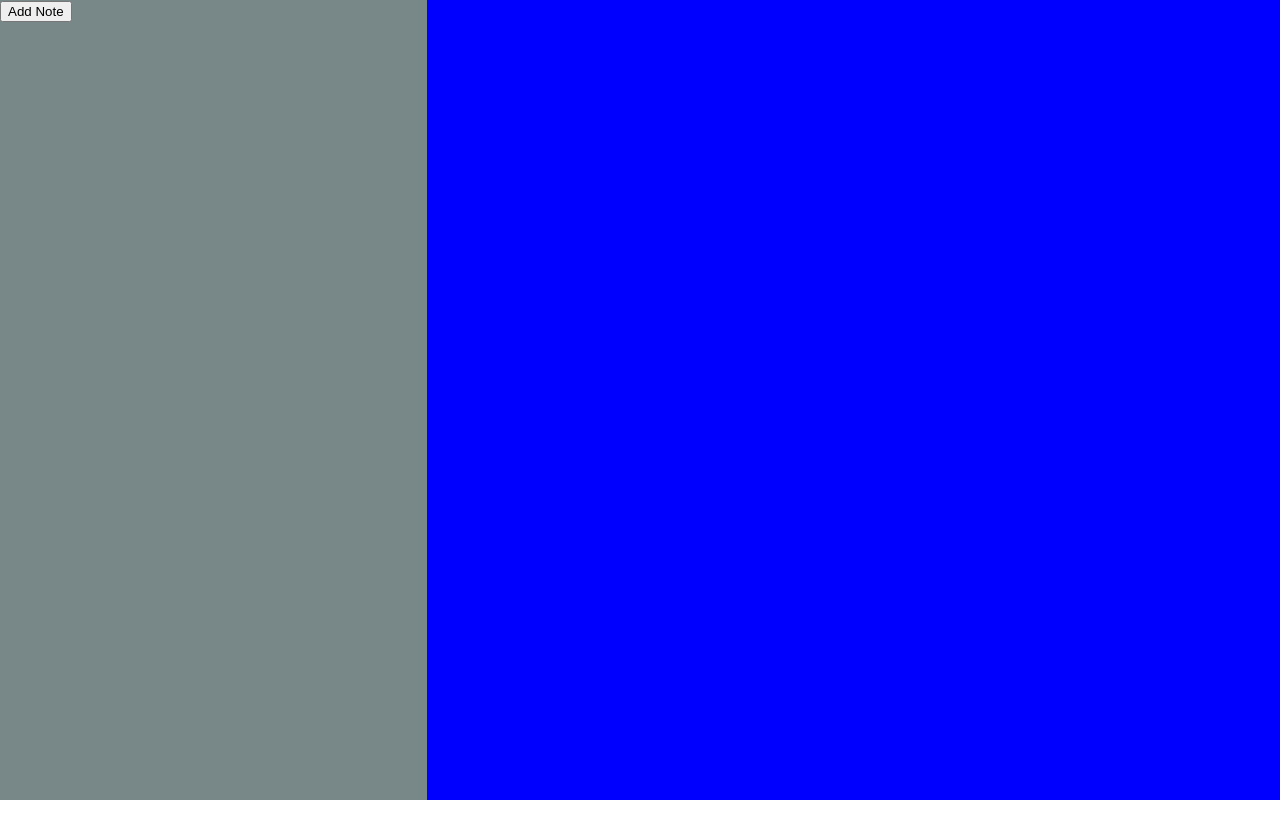
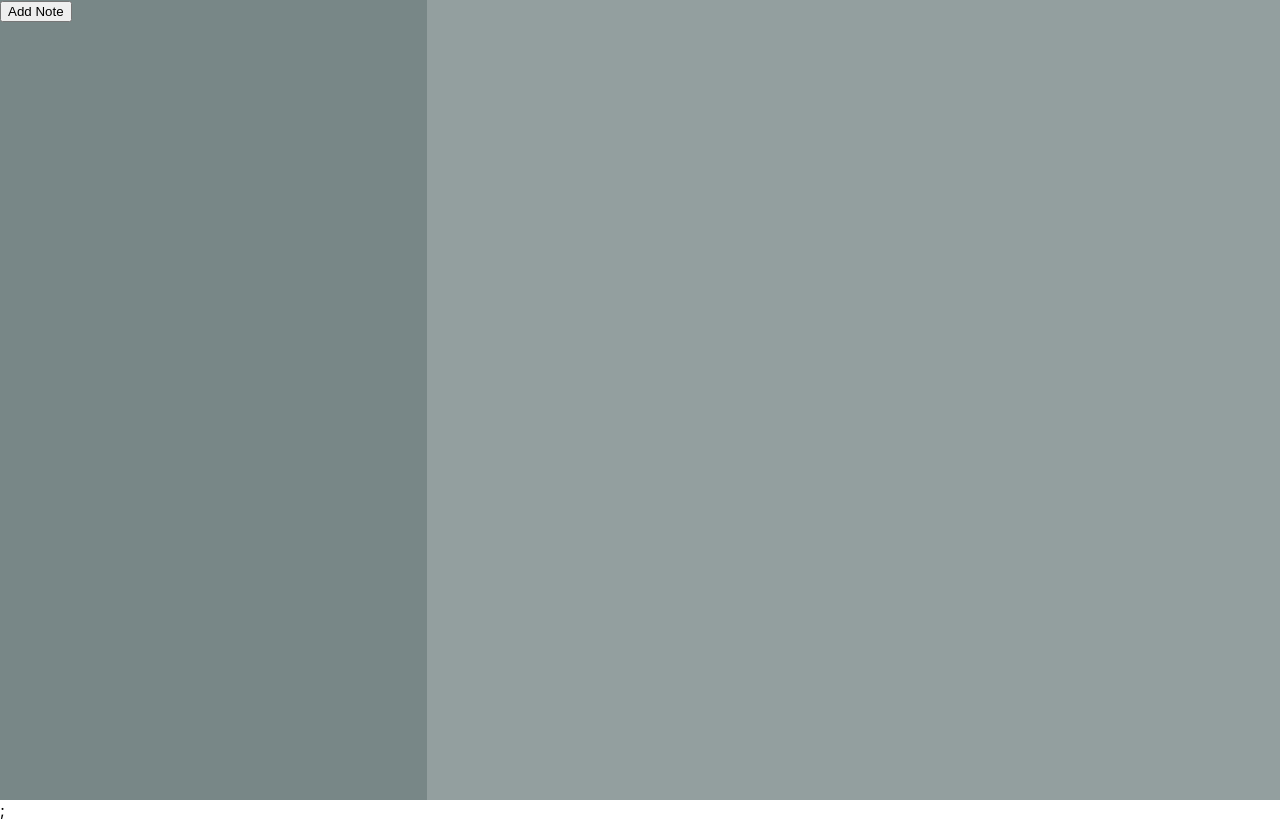
Before and after one commit to ranamashood/todo-app, a React (Create React App) app: page / in a window 1280 px wide. Built offline with nearby package versions, Linux system fonts and the light colour scheme; the HTML template or start-up script is replaced by a standard one.

Commit message:
fixed theme

```diff
--- a/src/App.tsx
+++ b/src/App.tsx
@@ -1,11 +1,12 @@
+import { ThemeProvider } from "styled-components";
 import Content from "./components/layout/Content";
-import Theme from "./Theme";
+import { theme } from "./theme";
 
 const App = () => {
   return (
-    <Theme>
-      <Content />
-    </Theme>
+    <ThemeProvider theme={theme}>
+      <Content />;
+    </ThemeProvider>
   );
 };
 
--- a/src/components/AddNote.tsx
+++ b/src/components/AddNote.tsx
@@ -43,7 +43,7 @@ const Wrapper = styled.div`
   flex: 1;
   display: flex;
   flex-direction: column;
-  background-color: green;
+  background-color: ${(props) => props.theme.colors.secondary};
 `;
 
 export default AddNote;
--- a/src/components/layout/Content.tsx
+++ b/src/components/layout/Content.tsx
@@ -36,7 +36,7 @@ const Wrapper = styled.div`
 const NoteContainer = styled.div`
   flex: 3;
   display: flex;
-  background-color: blue;
+  background-color: ${(props) => props.theme.colors.secondary};
 `;
 
 export default Content;
--- a/src/Theme.tsx
+++ b/src/theme.ts
@@ -1,4 +1,4 @@
-import { ThemeInterface, ThemeProvider } from "styled-components";
+import { ThemeInterface } from "styled-components";
 
 const theme: ThemeInterface = {
   colors: {
@@ -12,8 +12,4 @@ const theme: ThemeInterface = {
   },
 };
 
-const Theme = ({ children }: any) => {
-  return <ThemeProvider theme={theme}>{children}</ThemeProvider>;
-};
-
-export default Theme;
+export { theme };
```
